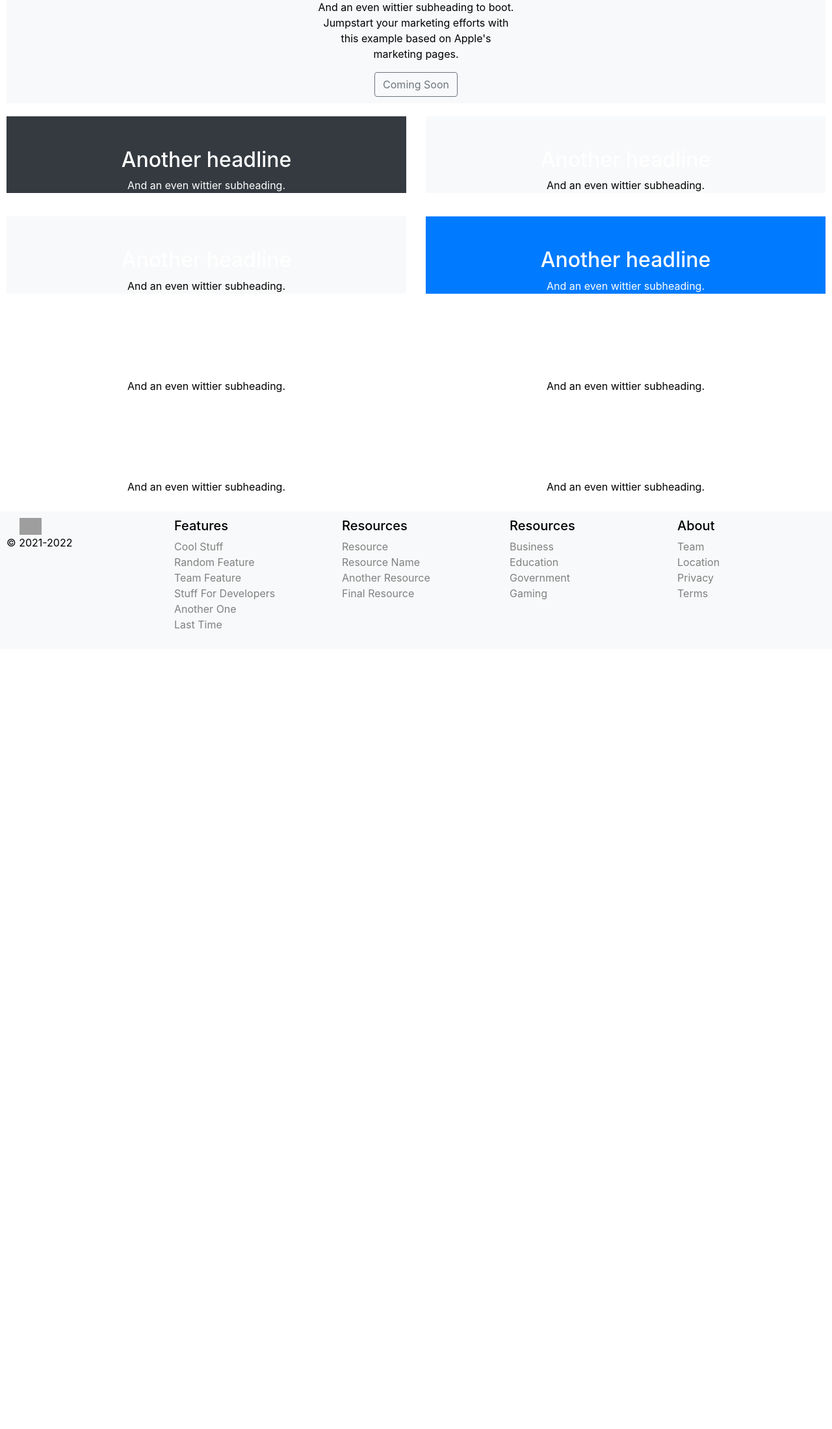
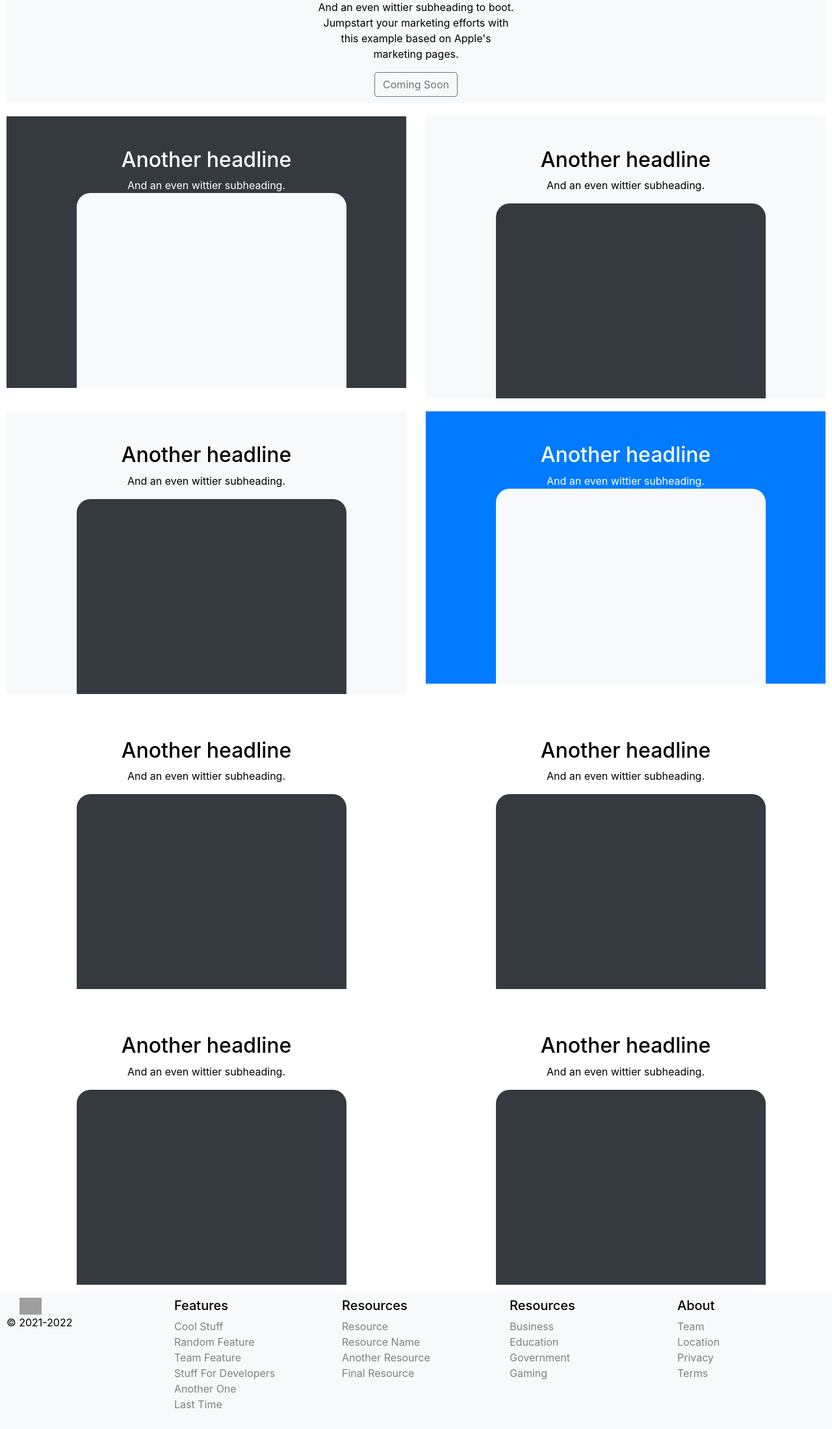
Before and after one commit to TrianaMicku/Pemrograman-Web, a PHP site: page /Latihan3a.html in a window 1280 px wide. Shown: the part 181-2380 px from the top of the page at 65% size. Before the commit the page ends 1149 px from the top, so only its background shows below. Run offline with PHP 8.4, Linux system fonts and the light colour scheme; some libraries are stand-ins or nearby versions; grey boxes are pictures that could not be loaded.

Commit message:
Update style.css

```diff
--- a/Tugas-3A/style.css
+++ b/Tugas-3A/style.css
@@ -18,10 +18,14 @@ body{
 .container-fluid{
     padding: 10px;
 }
-.box1 h2, p1{
-    color: white;
+.konten{
+    width: 80%;
+    height: 300px;
+    margin-left: 60px;
+
+    border-radius: 21px 21px 0 0;
 }
-.box2 h2, p{
+.box1 h2, p{
     color: black;
 }
 .footer{
```
